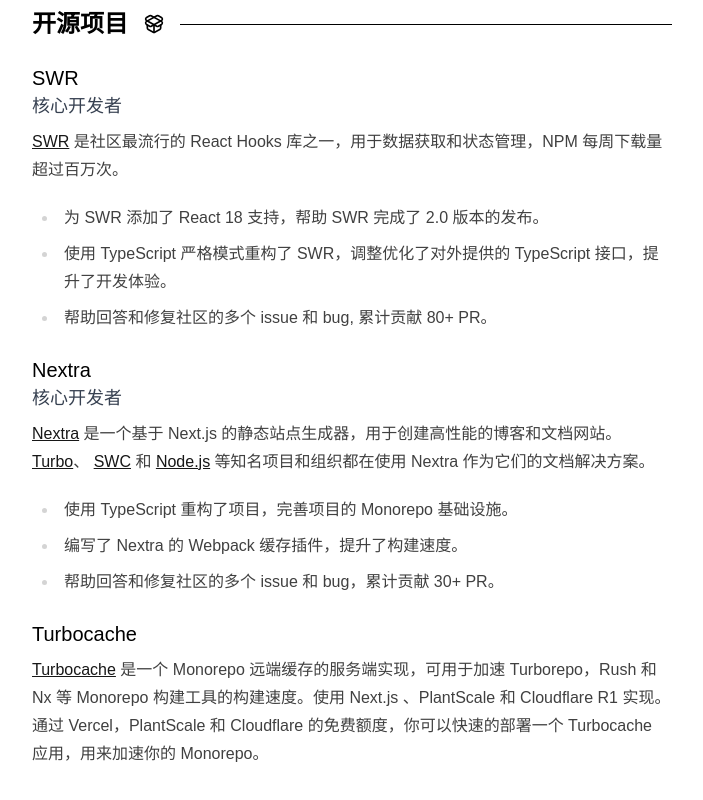
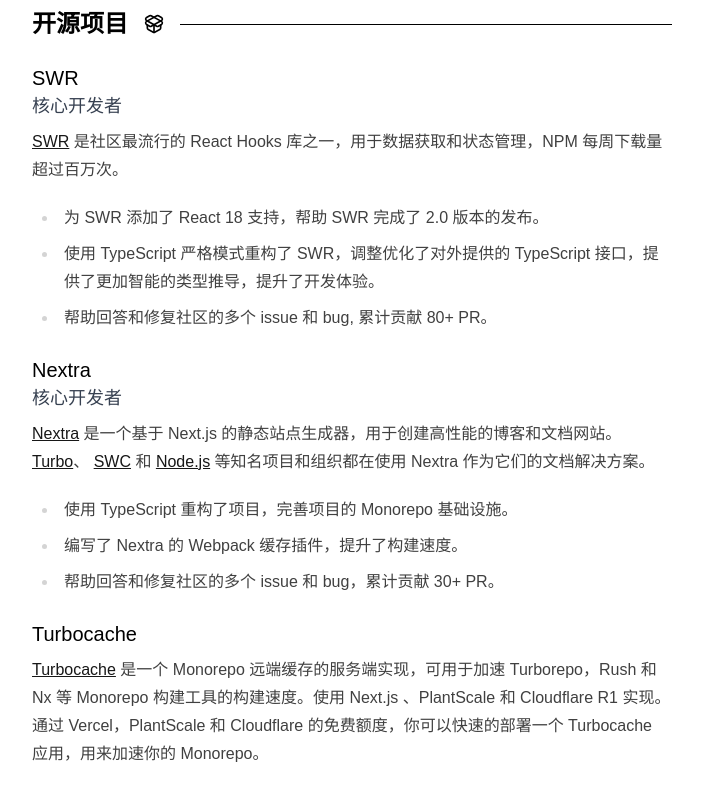
Before and after one commit to promer94/jianli, a Next.js app: page / in a window 1280 px wide. Shown: the part 1404-2204 px from the top of the page, without its empty margins (288-991 px from the left). Built offline with nearby package versions, Linux system fonts and the light colour scheme; no server answers.

Commit message:
update content

```diff
--- a/components/open-source.tsx
+++ b/components/open-source.tsx
@@ -69,7 +69,7 @@
           <a href="https://github.com/vercel/swr">SWR</a> 是社区最流行的 React Hooks 库之一，用于数据获取和状态管理，NPM 每周下载量超过百万次。
           <ul>
             <li>为 SWR 添加了 React 18 支持，帮助 SWR 完成了 2.0 版本的发布。</li>
-            <li>使用 TypeScript 严格模式重构了 SWR，调整优化了对外提供的 TypeScript 接口，提升了开发体验。</li>
+            <li>使用 TypeScript 严格模式重构了 SWR，调整优化了对外提供的 TypeScript 接口，提供了更加智能的类型推导，提升了开发体验。</li>
             <li>帮助回答和修复社区的多个 issue 和 bug, 累计贡献 80+ PR。</li>
           </ul>
         </div>
```
